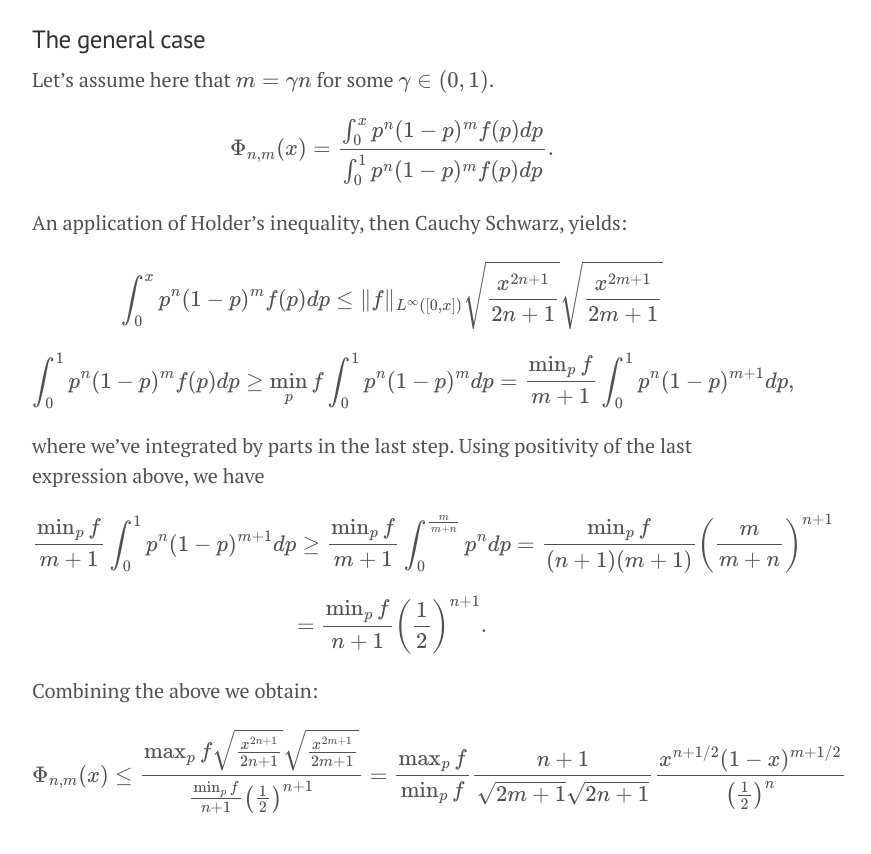
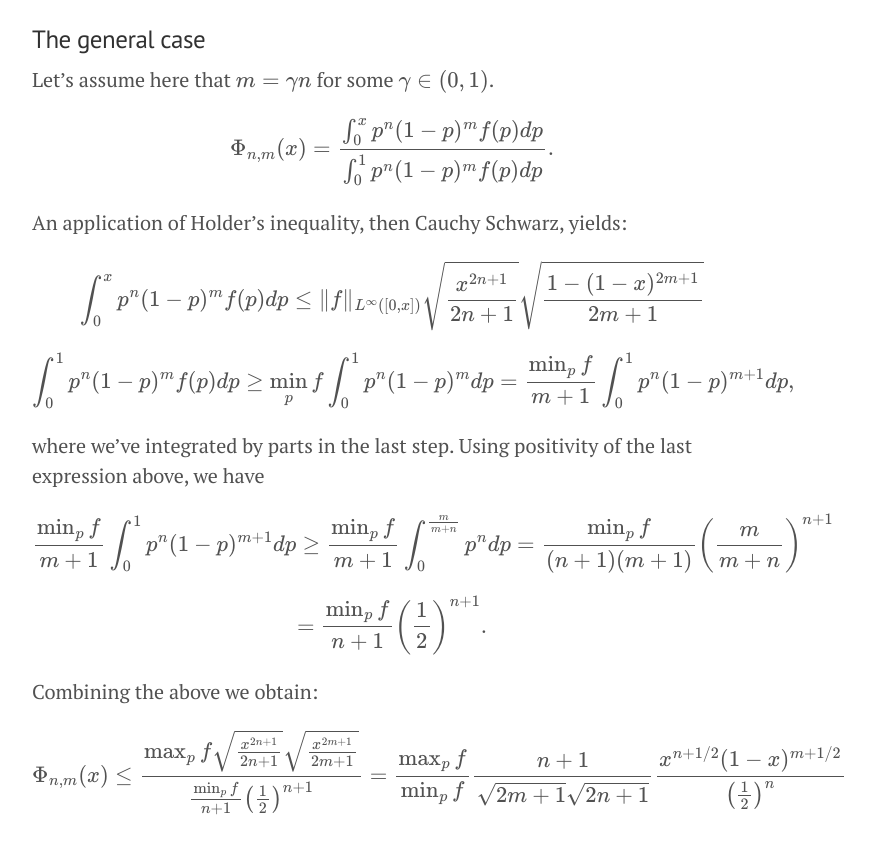
Before and after one commit to doriang102/doriang102.github.io, a Jekyll site: the page built from _posts/2017-06-10-hypothesis-testing-part-2.md, in a window 1280 px wide and 900 px high, scrolled down 2310 px. Shown: the top 854 px of the window, without its empty margins (248-1119 px from the left). Built offline with Jekyll 4.4.1, drawn with Linux system fonts in a browser that asks for light colours; our own code applies the rules of GitHub Pages for plain Markdown files; formulas are drawn with MathJax 3.

Commit message:
Update 2017-06-10-hypothesis-testing-part-2.md

```diff
--- a/_posts/2017-06-10-hypothesis-testing-part-2.md
+++ b/_posts/2017-06-10-hypothesis-testing-part-2.md
@@ -66,7 +66,7 @@ $$ \Phi_{n,m}(x) = \frac{\int_0^x p^n(1-p)^m f(p) dp }{\int_0^1 p^n (1-p)^mf(p)
 
 An application of Holder's inequality, then Cauchy Schwarz, yields:
 
-$$ \int_0^x p^n(1-p)^m f(p) dp \leq \|f\|_{L^{\infty}([0,x])} \sqrt{\frac{x^{2n+1}}{2n+1}}\sqrt{\frac{x^{2m+1}}{2m+1}}$$
+$$ \int_0^x p^n(1-p)^m f(p) dp \leq \|f\|_{L^{\infty}([0,x])} \sqrt{\frac{x^{2n+1}}{2n+1}}\sqrt{\frac{1 - (1-x)^{2m+1}}{2m+1}}$$
 
 $$ \int_0^1  p^n(1-p)^m f(p) dp \geq \min_p f \int_0^{1} p^n(1-p)^m dp = \frac{\min_p f}{m+1} \int_0^1 p^n (1-p)^{m+1}dp,$$
 
```
